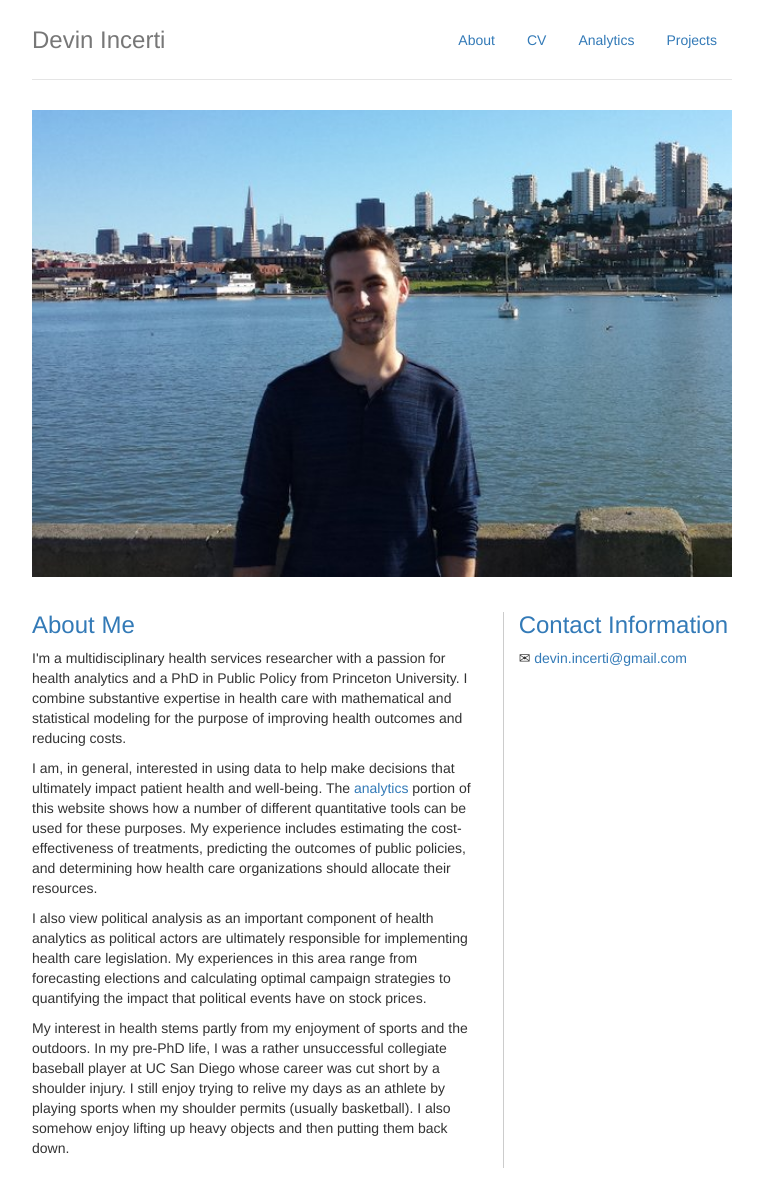
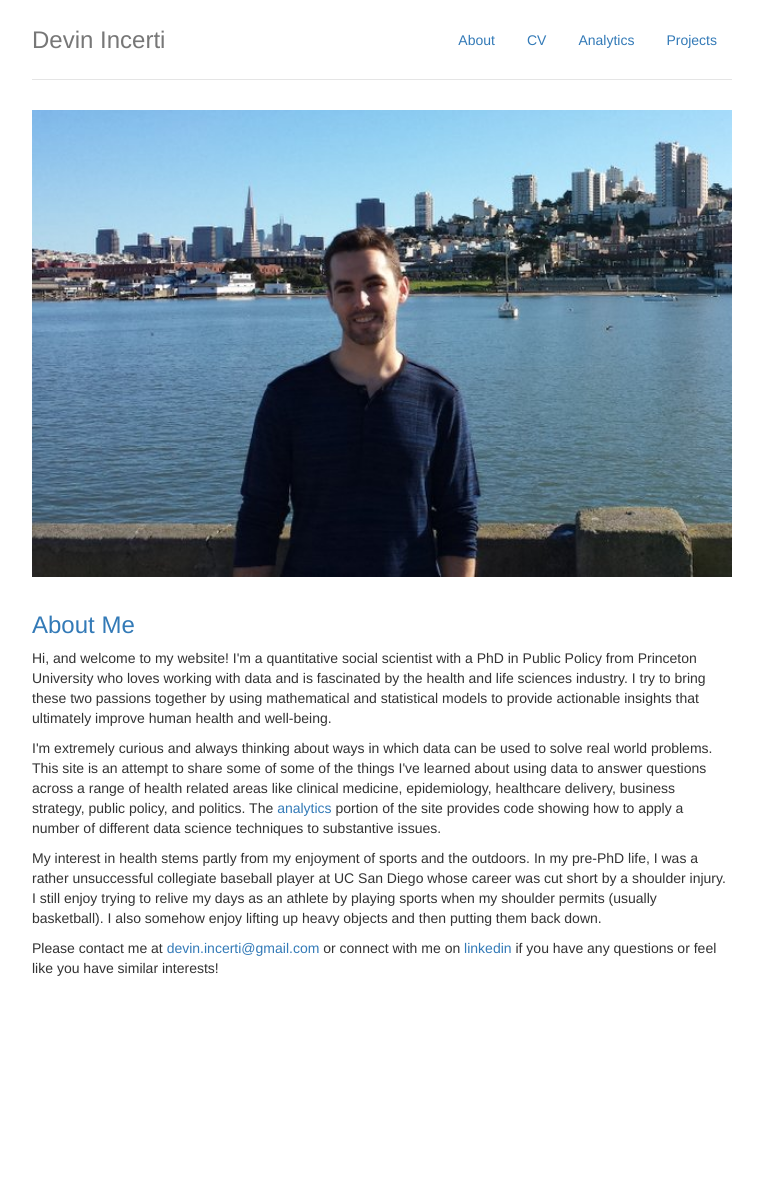
Before and after one commit to dincerti/dincerti.github.io, a Jekyll site: the page built from index.html, in a window 1280 px wide. Shown: the whole page, without its empty margins (258-1021 px from the left). Built offline with Jekyll 4.4.1, drawn with Linux system fonts in a browser that asks for light colours; after the commit the page ends 1008 px from its top, so only the background shows below that.

Commit message:
Update index

```diff
--- a/index.html
+++ b/index.html
@@ -7,28 +7,30 @@ layout: default
      <div class="container">
 		<div class="row">
             <div class="box">
-                <div class="col-md-8" style="padding-right:20px; border-right: 1px solid #ccc;">
+                <div class="col-md-12" style="padding-right:20px; <!--border-right: 1px solid #ccc-->;">
 					<h3 style="margin-top:0"> About Me </h3>
-                    <p>I'm a multidisciplinary health services researcher with a passion for health analytics and a PhD in Public Policy from Princeton University.
-					I combine substantive expertise in health care with mathematical and statistical modeling for the purpose of improving health outcomes and reducing costs.
+                    <p> Hi, and welcome to my website! I'm a quantitative social scientist with a PhD in Public Policy from Princeton University who loves working with data
+					and is fascinated by the health and life sciences industry.
+					I try to bring these two passions together by using mathematical and statistical models to provide actionable insights that ultimately improve
+					human health and well-being.
 					</p>
-					  <p> I am, in general, interested in using data to help make decisions that ultimately impact patient health and well-being. The
-						<a href="analytics.html">analytics</a> portion of this website shows how a number of different quantitative tools can be used for these purposes. My experience
-						includes estimating the cost-effectiveness of treatments, predicting the outcomes of public policies, and determining how health care organizations should
-						allocate their resources.
-					</p>
-					  <p> I also view political analysis as an important component of health analytics as political actors are ultimately responsible for implementing health care
-					  legislation. My experiences in this area range from forecasting elections and calculating optimal campaign strategies to quantifying the impact that political events
-					  have on stock prices.
-					</p>
-                    <p> My interest in health stems partly from my enjoyment of sports and the outdoors. In my pre-PhD life, I was a rather unsuccessful collegiate baseball player at UC San Diego
+					<p>  I'm extremely curious and always thinking about ways in which data can be used to solve real world problems. This site is an attempt to share some of
+					some of the things I've learned about using data to answer questions across a range of health related areas like clinical medicine, epidemiology, healthcare delivery,
+					business strategy, public policy, and politics.
+					The <a href="analytics.html">analytics</a> portion of the site provides code showing how to apply a number of different data science techniques to substantive
+					issues.
+
+			        <p> My interest in health stems partly from my enjoyment of sports and the outdoors. In my pre-PhD life, I was a rather unsuccessful collegiate baseball player at UC San Diego
 					whose career was cut short by a shoulder injury. I still enjoy trying to relive
 					my days as an athlete by playing sports when my shoulder permits (usually basketball). I also somehow enjoy lifting up heavy objects and then putting them back down. </p>
-					<p> <p>
+
+					<p> Please contact me at <a href="mailto:#"> devin.incerti@gmail.com</a> or connect with me on <a href = "www.linkedin.com/in/devinincerti"> linkedin </a> if you have any questions
+					or feel like you have similar interests! </p>
                 </div>
+				<!--
 			    <div class="col-md-4">
 					<h3 style="margin-top:0"> Contact Information</h3>
-					&#9993 <a href="mailto:#"> devin.incerti@gmail.com</a>
+					&#9993 <a href="mailto:#"> devin.incerti@gmail.com</a>  -->
                 </div>
             </div>
         </div>
```
